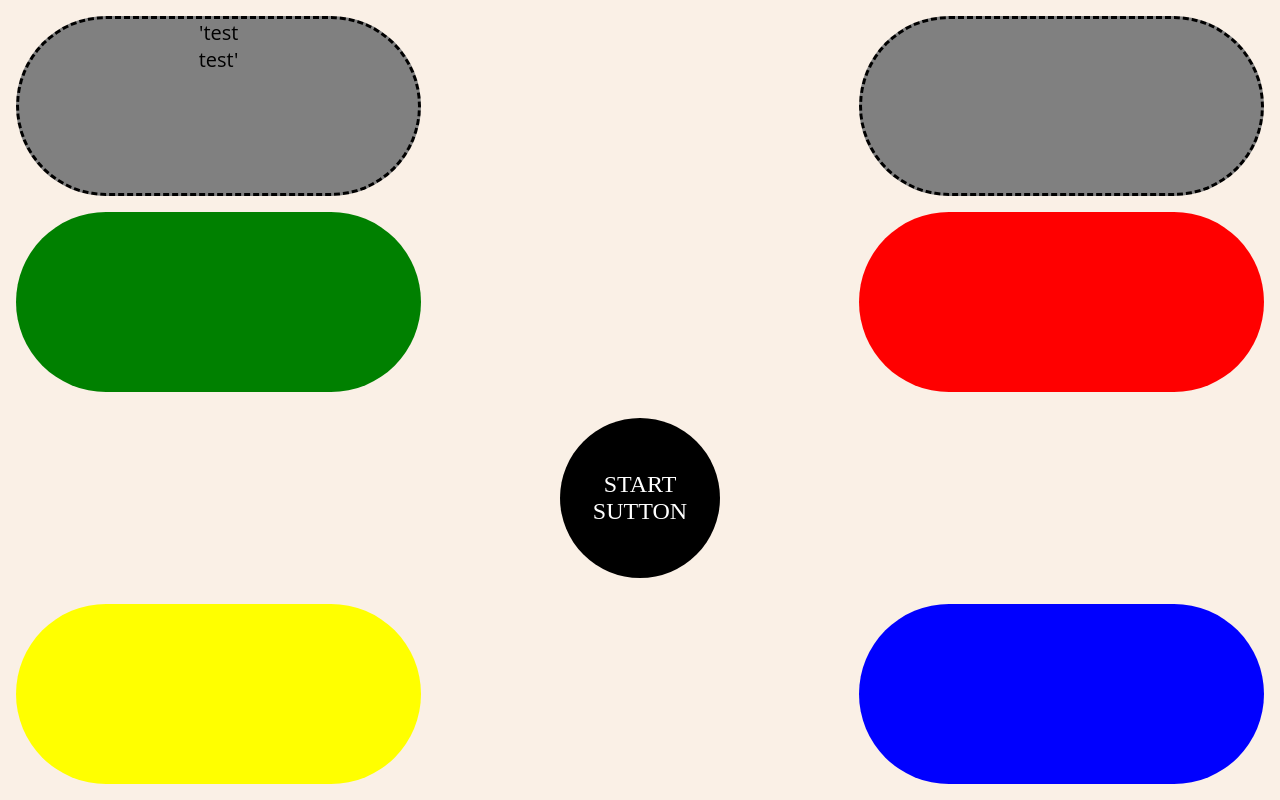
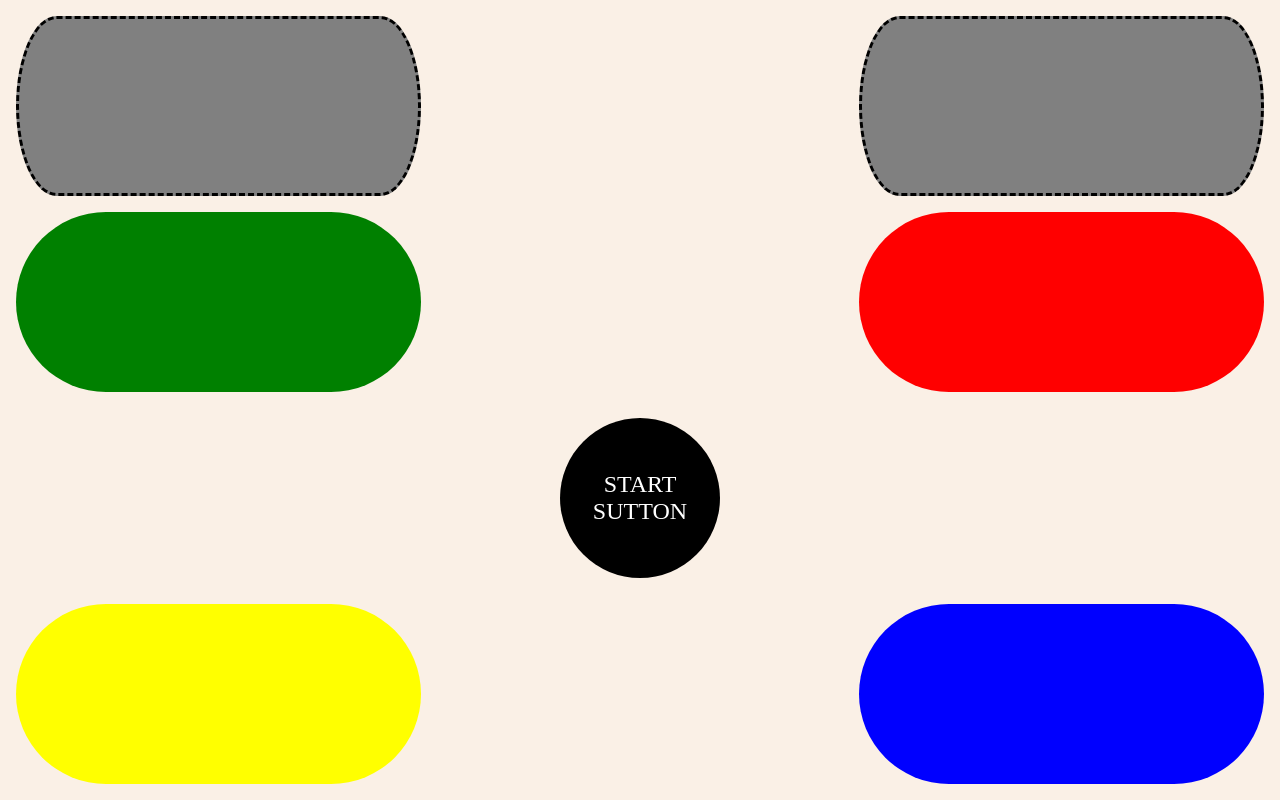
Before and after one commit to trevor4n/Sutton, a plain HTML site: page index.html in a window 1280 px wide. Drawn offline with Linux system fonts and the light colour scheme.

Commit message:
updated style of high score and streak divs

```diff
--- a/index.html
+++ b/index.html
@@ -9,7 +9,7 @@
 </head>
 <body>
     <div class="wrapper">
-        <div class='info' id="highScore">'test<br>test'</div>
+        <div class='info' id="highScore"></div>
         <div class='info' id="streak"></div>
 
         <!-- gamepad buttons -->
--- a/style.css
+++ b/style.css
@@ -20,21 +20,15 @@ body{
     padding: 16px;
     height: 100vh;
 }
-/* .info, .pad{
-    border-radius: 200px;
+/* As Paresh mentioned regarding corporate projects, unique classes aren't efficient */
+.wrapper>div{
     color: black;
     text-align: center;
-} */
-/* As Paresh mentioned regarding corporate projects, unique classes aren't efficient */
-.wrapper>div{
-    border-radius: 200px;
-    color: black;
-    text-align: center;
-    /* max-height: 25vh; */
 }
 .info{
+    border-radius: 10% / 50%;
     background-color: gray;
-    font: 20px 'open sans';
+    font: 2.5vmin 'open sans';
     border: dashed;
 }
 #highScore{
@@ -65,6 +59,7 @@ body{
     justify-content: center;
 }
 .pad{
+    border-radius: 100px;
     /*
     STRETCH - styling for games with more than 4 pads
     */
```
